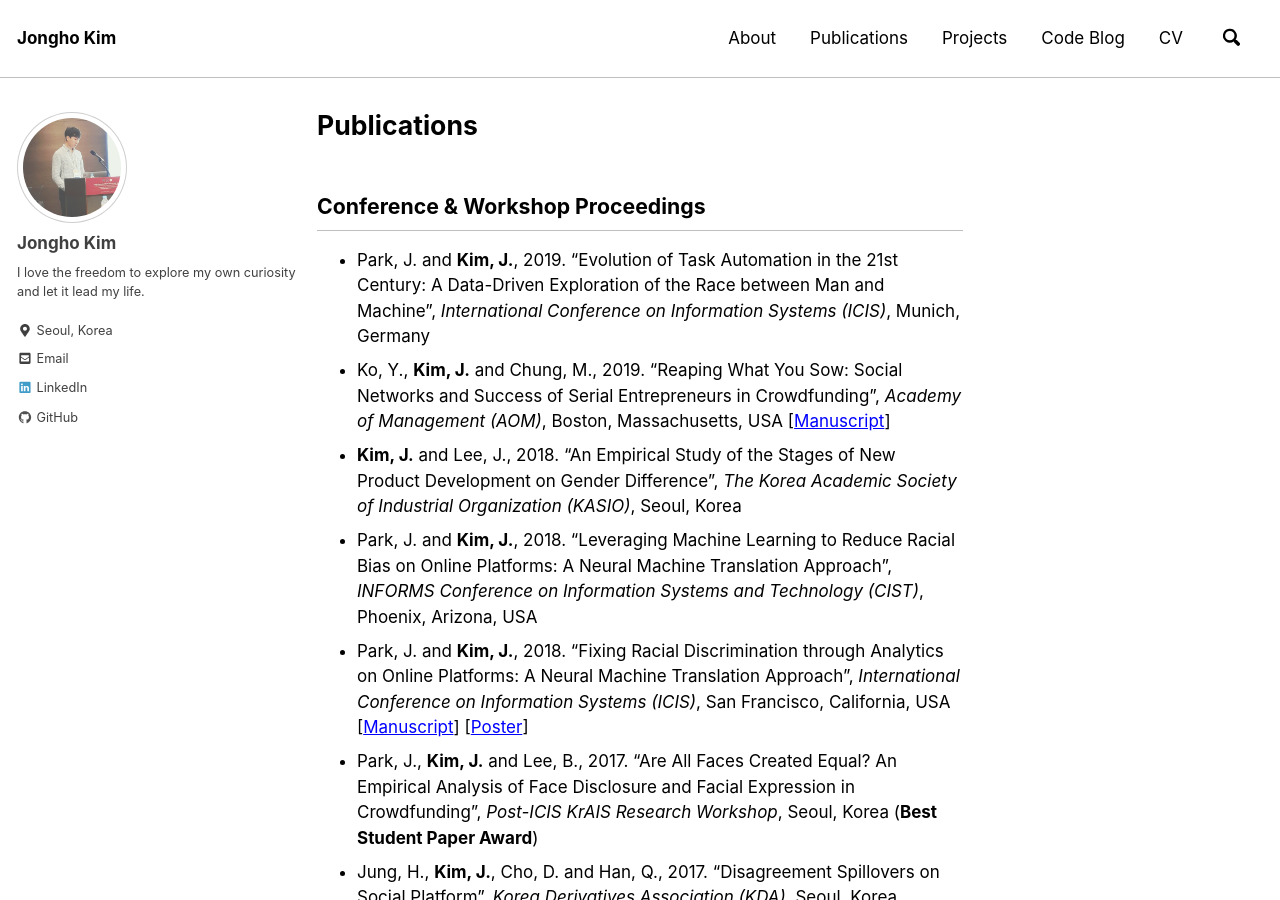
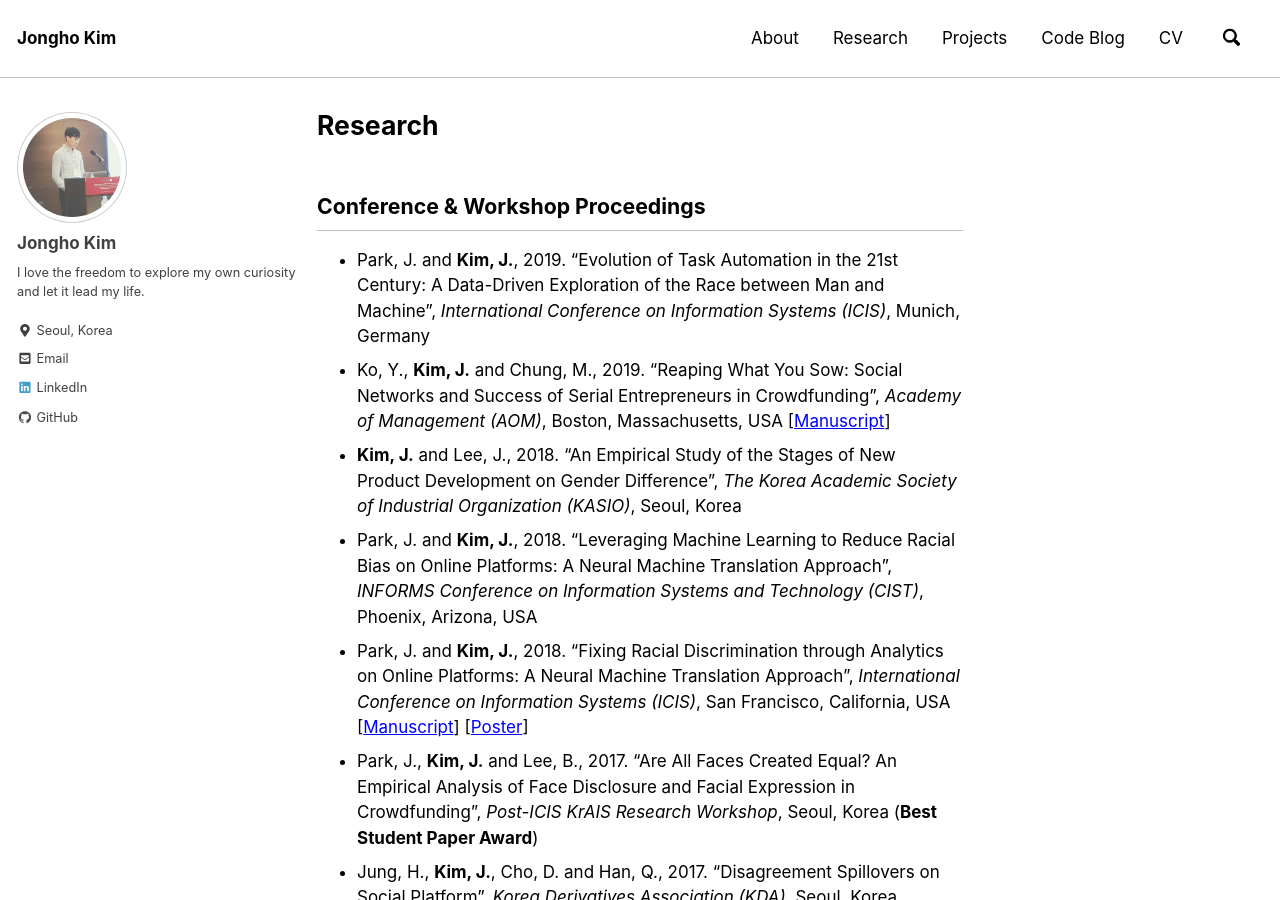
Before and after one commit to jonghkim/jonghkim.github.io, a Jekyll site: the page built from _pages/research.md, in a window 1280 px wide and 900 px high. Built offline with Jekyll 4.4.1, drawn with Linux system fonts in a browser that asks for light colours; nearby versions of some CDN libraries.

```diff
--- a/_data/navigation.yml
+++ b/_data/navigation.yml
@@ -2,8 +2,8 @@
 main:
   - title: "About"
     url: /about/
-  - title: "Publications"
-    url: /publication/
+  - title: "Research"
+    url: /research/
   - title: "Projects"
     url: /project/
   - title: "Code Blog"
--- a/_pages/code_blog.html
+++ b/_pages/code_blog.html
@@ -11,5 +11,5 @@ feature_row:
     btn_class: "btn--primary"
     btn_label: "Learn more"
 ---
-
+# The Future of Work
 {% include feature_row %}
--- a/_pages/publication.md
+++ b/_pages/research.md
@@ -1,7 +1,7 @@
 ---
 layout: single
-permalink: /publication/
-title: "Publications"
+permalink: /research/
+title: "Research"
 author_profile: true
 last_modified_at: 2018-09-10
 ---
```
